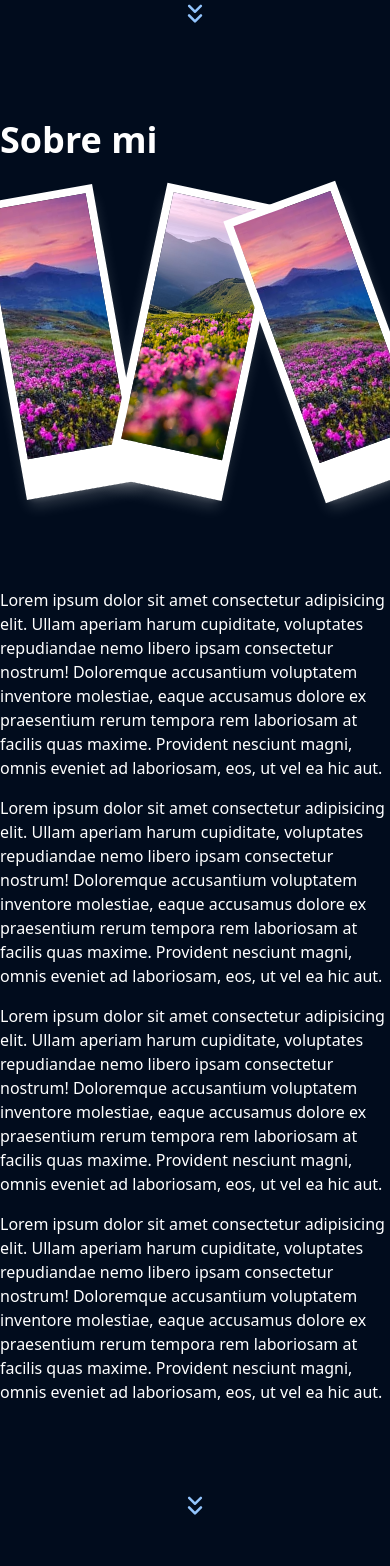
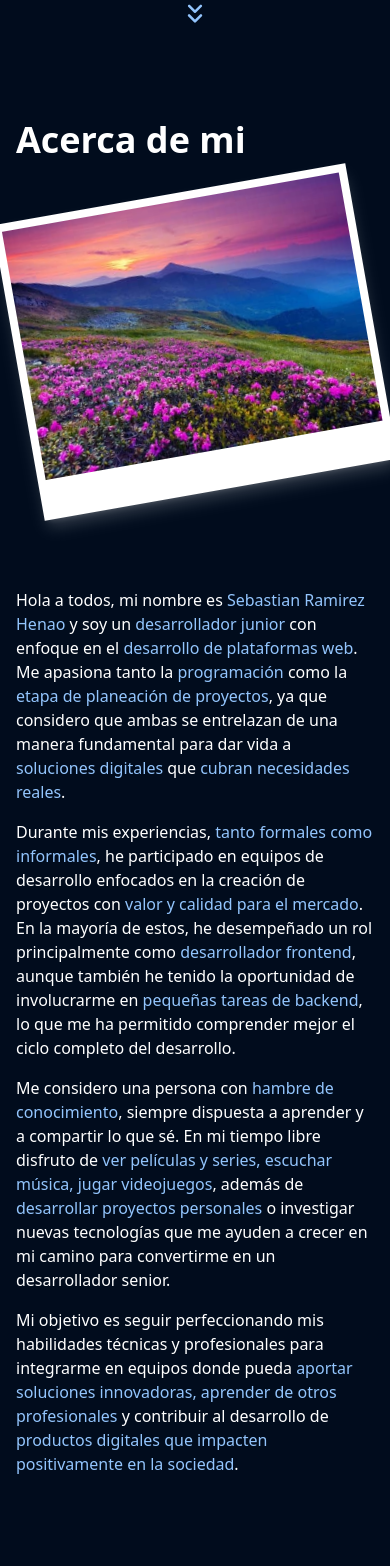
Before and after one commit to Sebas723/Portfolio, an Angular app: page / in a window 390 px wide. Shown: the part 6520-8086 px from the top of the page. Built offline with nearby package versions, Linux system fonts and the light colour scheme.

Commit message:
refactor: responsive, content, structure, and style -The structure and styles of the about-me section are completed. - An interface is created for cards in projects section.

```diff
--- /dev/null
+++ b/src/app/models/Projects.ts
@@ -0,0 +1,20 @@
+export interface Projects {
+    id: number;
+    type: string;
+    status: string;
+    github?: string;
+    images: Image[];
+    title: string;
+    description: string;
+    tecnologies: Tecnology[];
+    currentIndex: number;
+}
+
+interface Image {
+    src: string;
+    alt: string;
+}
+
+interface Tecnology {
+    name: string;
+}
--- a/src/app/views/about-me/about-me.component.css
+++ b/src/app/views/about-me/about-me.component.css
@@ -0,0 +1,11 @@
+@media (max-width: 1400px) {
+    .img-display > div:nth-child(3) {
+        display: none;
+    }
+}
+
+@media (max-width: 750px) {
+    .img-display > div:nth-child(2) {
+        display: none;
+    }
+}
--- a/src/app/views/about-me/about-me.component.html
+++ b/src/app/views/about-me/about-me.component.html
@@ -1,47 +1,41 @@
-<section class="flex flex-col gap-8 mt-24 lg:px-[clamp(1rem,25vw,25rem)]">
-    <h2 class="text-4xl text-white font-semibold">Sobre mi</h2>
+<section class="flex flex-col gap-8 mt-24 fluid-horizontal-padding">
+    <h2 class="text-4xl text-white font-semibold">Acerca de mi</h2>
 
-    <div class="w-full flex flex-row gap-4">
-        <div class="w-full h-[300px] -rotate-[10deg] border-8 border-b-[40px] border-white shadow-lg shadow-white/20">
-            <img src="images/gallery4.jpg" alt="img" class="w-full h-full object-cover">
-        </div>
-
-        <div class="w-full h-[300px] rotate-12 border-8 border-b-[40px] border-white shadow-lg shadow-white/20">
-            <img src="images/gallery5.png" alt="img" class="w-full h-full object-cover">
-        </div>
-
-        <div class="w-full h-[300px] -rotate-[20deg] border-8 border-b-[40px] border-white shadow-lg shadow-white/20">
-            <img src="images/gallery4.jpg" alt="img" class="w-full h-full object-cover">
-        </div>
+    <div class="w-full flex flex-row img-display">
+        @for( img of aboutMeImages; track img.id) {
+            <div class="w-full max-w-[400px] h-[300px] border-8 border-b-[40px] border-white shadow-lg shadow-white/20" [class]="img.rotate">
+                <img [src]="img.src" [alt]="img.alt" class="w-full h-full object-cover">
+            </div>
+        }
     </div>
 
     <div class="flex flex-col gap-4 mt-16 text-white">
         <p>
-            Lorem ipsum dolor sit amet consectetur adipisicing elit. Ullam aperiam harum cupiditate, voluptates repudiandae nemo
-            libero ipsam consectetur nostrum! Doloremque accusantium voluptatem inventore molestiae, eaque accusamus dolore ex
-            praesentium rerum tempora rem laboriosam at facilis quas maxime. Provident nesciunt magni, omnis eveniet ad laboriosam,
-            eos, ut vel ea hic aut.
+            Hola a todos, mi nombre es <span class="text-blue-300">Sebastian Ramirez Henao</span> y soy un <span class="text-blue-300">desarrollador junior</span>
+            con enfoque en el <span class="text-blue-300">desarrollo de plataformas web</span>. Me apasiona tanto la <span class="text-blue-300">programación</span>
+            como la <span class="text-blue-300">etapa de planeación de proyectos</span>, ya que considero que ambas se entrelazan
+            de una manera fundamental para dar vida a <span class="text-blue-300">soluciones digitales</span> que <span class="text-blue-300">cubran necesidades reales</span>.
         </p>
 
         <p>
-            Lorem ipsum dolor sit amet consectetur adipisicing elit. Ullam aperiam harum cupiditate, voluptates repudiandae nemo
-            libero ipsam consectetur nostrum! Doloremque accusantium voluptatem inventore molestiae, eaque accusamus dolore ex
-            praesentium rerum tempora rem laboriosam at facilis quas maxime. Provident nesciunt magni, omnis eveniet ad laboriosam,
-            eos, ut vel ea hic aut.
+            Durante mis experiencias, <span class="text-blue-300">tanto formales como informales</span>, he participado en equipos
+            de desarrollo enfocados en la creación de proyectos con <span class="text-blue-300">valor y calidad para el mercado</span>.
+            En la mayoría de estos, he desempeñado un rol principalmente como <span class="text-blue-300">desarrollador frontend</span>,
+            aunque también he tenido la oportunidad de involucrarme en <span class="text-blue-300">pequeñas tareas de backend</span>, lo que me
+            ha permitido comprender mejor el ciclo completo del desarrollo.
         </p>
 
         <p>
-            Lorem ipsum dolor sit amet consectetur adipisicing elit. Ullam aperiam harum cupiditate, voluptates repudiandae nemo
-            libero ipsam consectetur nostrum! Doloremque accusantium voluptatem inventore molestiae, eaque accusamus dolore ex
-            praesentium rerum tempora rem laboriosam at facilis quas maxime. Provident nesciunt magni, omnis eveniet ad laboriosam,
-            eos, ut vel ea hic aut.
+            Me considero una persona con <span class="text-blue-300">hambre de conocimiento</span>, siempre dispuesta a aprender y a compartir lo que sé.
+            En mi tiempo libre disfruto de <span class="text-blue-300">ver películas y series, escuchar música, jugar videojuegos</span>, además de
+            <span class="text-blue-300">desarrollar proyectos personales</span> o investigar nuevas tecnologías que me ayuden a crecer en mi camino para convertirme
+            en un desarrollador senior.
         </p>
 
         <p>
-            Lorem ipsum dolor sit amet consectetur adipisicing elit. Ullam aperiam harum cupiditate, voluptates repudiandae nemo
-            libero ipsam consectetur nostrum! Doloremque accusantium voluptatem inventore molestiae, eaque accusamus dolore ex
-            praesentium rerum tempora rem laboriosam at facilis quas maxime. Provident nesciunt magni, omnis eveniet ad laboriosam,
-            eos, ut vel ea hic aut.
+            Mi objetivo es seguir perfeccionando mis habilidades técnicas y profesionales para integrarme en equipos
+            donde pueda <span class="text-blue-300">aportar soluciones innovadoras, aprender de otros profesionales</span> y contribuir al
+            desarrollo de <span class="text-blue-300">productos digitales que impacten positivamente en la sociedad</span>.
         </p>
     </div>
 </section>
--- a/src/app/views/about-me/about-me.component.ts
+++ b/src/app/views/about-me/about-me.component.ts
@@ -10,5 +10,24 @@ import { ScrollArrowComponent } from "../../shared/scroll-arrow/scroll-arrow.com
   styleUrl: './about-me.component.css'
 })
 export class AboutMeComponent {
-
+  aboutMeImages = [
+    {
+      id: 1,
+      rotate: '-rotate-[10deg]',
+      src: 'images/gallery4.jpg',
+      alt: 'img'
+    },
+    {
+      id: 2,
+      rotate: 'rotate-12',
+      src: 'images/gallery5.png',
+      alt: 'img'
+    },
+    {
+      id: 3,
+      rotate: '-rotate-[20deg]',
+      src: 'images/gallery4.jpg',
+      alt: 'img'
+    },
+  ]
 }
--- a/src/app/views/projects/components/cards/cards.component.html
+++ b/src/app/views/projects/components/cards/cards.component.html
@@ -1,5 +1,5 @@
 <div class="box-area mt-4">
-  @for (card of filteredCards; track $index) {
+  @for (card of filteredCards; track card.id) {
     <div class="relative rounded-lg overflow-hidden card-gradient">
 
         <!-- Titulo del filtro -->
--- a/src/app/views/projects/components/cards/cards.component.ts
+++ b/src/app/views/projects/components/cards/cards.component.ts
@@ -5,6 +5,9 @@ import { ScrollArrowComponent } from "../../../../shared/scroll-arrow/scroll-arr
 
 // Services
 import { FilterService } from '../../services/filter.service';
+
+// Interfaces
+import { Projects } from '../../../../models/Projects';
 
 @Component({
   selector: 'app-cards',
@@ -16,8 +19,9 @@ export class CardsComponent {
 
   filterActive = 'Todos';
 
-  cards = [
+  cards: Projects[] = [
     {
+      id: 1,
       type: 'Fullstack',
       status: 'En desarrollo',
       github: 'https://github.com/Sebas723/Emprendev-Angular',
@@ -45,6 +49,7 @@ export class CardsComponent {
       currentIndex: 0
     },
     {
+      id: 2,
       type: 'Frontend',
       status: 'Terminado',
       images: [
@@ -68,6 +73,7 @@ export class CardsComponent {
       currentIndex: 0
     },
     {
+      id: 3,
       type: 'FullStack',
       status: 'Terminado',
       images: [
```
